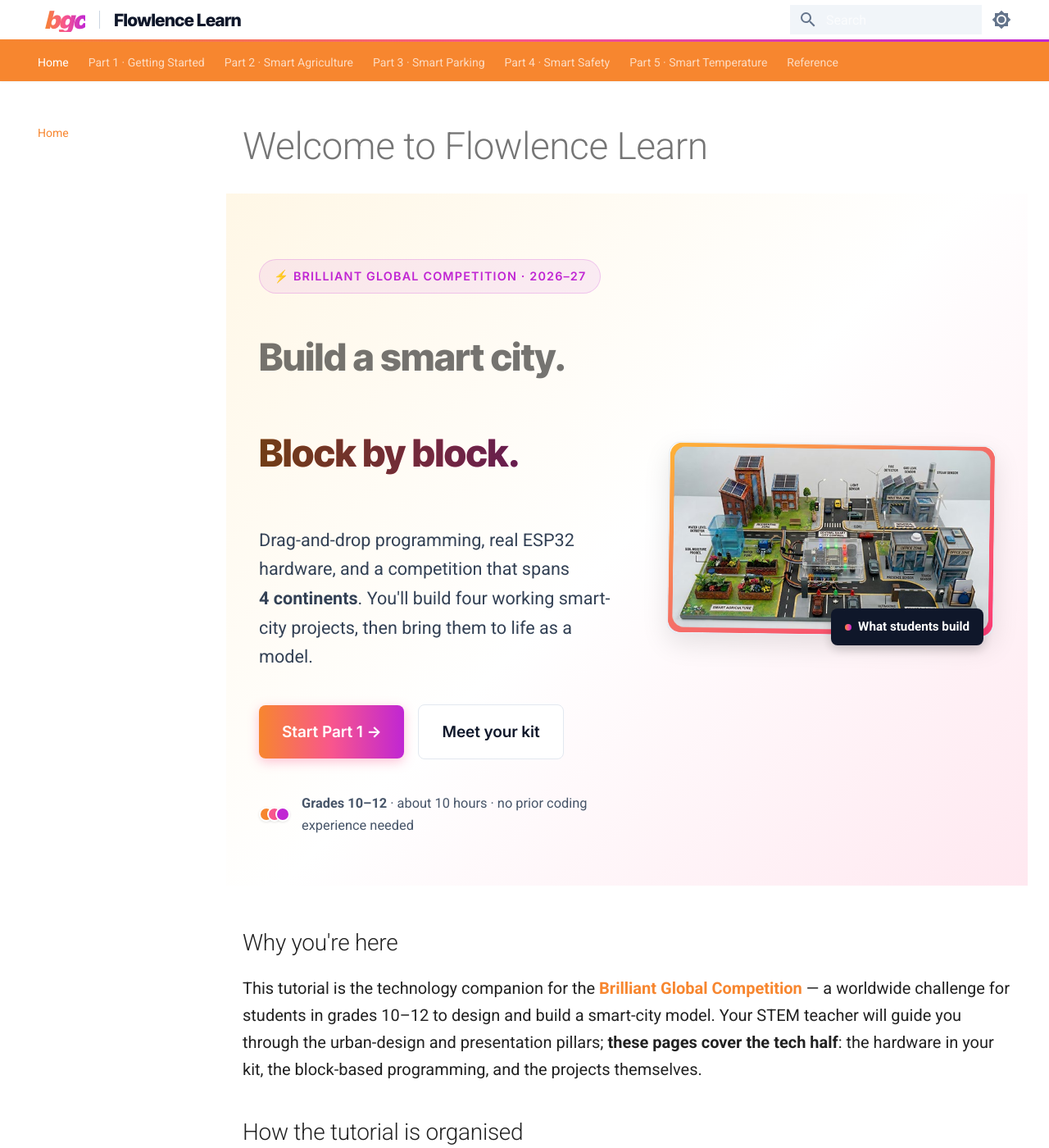
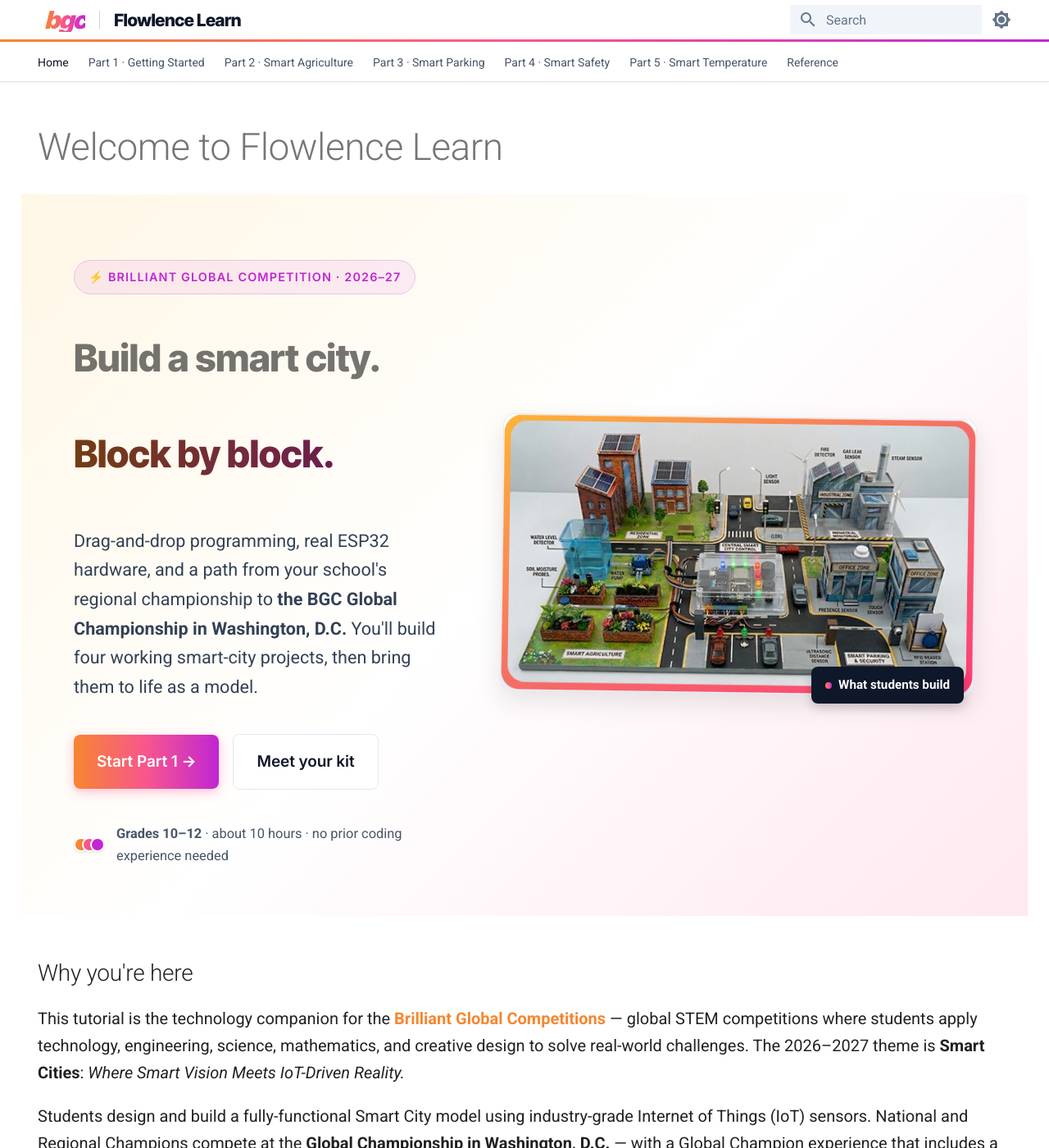
Before and after one commit to nabilibrahim101/flowlence-docs, an MkDocs documentation site: the page built from docs/index.md, in a window 1280 px wide and 1400 px high. Shown: the whole window at 82% size. Built offline with MkDocs 1.6.1 and Material for MkDocs 9.7.7, drawn with Linux system fonts in a browser that asks for light colours; some of the changed text lies outside the part shown.

Commit message:
feat(redesign): post-deploy feedback fixes (8 small adjustments)
- Hero image bigger (grid 1fr 1.25fr) — home.css
- Hero copy: drop '4 continents', mention 'Global Championship in Washington, D.C.';
  enrich 'Why you're here' with BGC's official mission language; URL bgc.education
- Home page: hide left sidebar + right TOC for full-width hero
- Top nav tabs: white background (was Material orange), ribbon line above stays
- Left sidebar nav font: 0.85rem (up from ~0.7rem default)
- Search input: fix placeholder contrast (was white-on-grey)
- Meet Your Kit image: switch to no-background asset, size up to 600px
- Try-it / Challenge cards: tighter padding + smaller badge

Co-Authored-By: Claude Sonnet 4.6 <noreply@anthropic.com>

```diff
--- a/docs/index.md
+++ b/docs/index.md
@@ -13,7 +16,7 @@ body_class: flowlence-home
 <h1 class="flowlence-hero__headline">Build a smart city.</h1>
 <h1 class="flowlence-hero__headline flowlence-hero__headline--gradient">Block by block.</h1>
 
-<p class="flowlence-hero__sub">Drag-and-drop programming, real ESP32 hardware, and a competition that spans <strong>4&nbsp;continents</strong>. You'll build four working smart-city projects, then bring them to life as a model.</p>
+<p class="flowlence-hero__sub">Drag-and-drop programming, real ESP32 hardware, and a path from your school's regional championship to <strong>the BGC Global Championship in Washington, D.C.</strong> You'll build four working smart-city projects, then bring them to life as a model.</p>
 
 <div class="flowlence-hero__ctas">
 <a class="flowlence-cta flowlence-cta--primary" href="getting-started/">Start Part 1 →</a>
@@ -37,7 +40,11 @@ body_class: flowlence-home
 
 ## Why you're here
 
-This tutorial is the technology companion for the **[Brilliant Global Competition](https://brilliantglobalcompetitions.com/)** — a worldwide challenge for students in grades 10–12 to design and build a smart-city model. Your STEM teacher will guide you through the urban-design and presentation pillars; **these pages cover the tech half**: the hardware in your kit, the block-based programming, and the projects themselves.
+This tutorial is the technology companion for the **[Brilliant Global Competitions](https://bgc.education)** — global STEM competitions where students apply technology, engineering, science, mathematics, and creative design to solve real-world challenges. The 2026–2027 theme is **Smart Cities**: *Where Smart Vision Meets IoT-Driven Reality.*
+
+Students design and build a fully-functional Smart City model using industry-grade Internet of Things (IoT) sensors. National and Regional Champions compete at the **Global Championship in Washington, D.C.** — with a Global Champion experience that includes a 3-day NASA workshop and visits to MIT and Harvard.
+
+Your STEM teacher guides the urban-design and presentation pillars; **these pages cover the tech half**: the hardware in your kit, the block-based programming, and the projects themselves.
 
 ## How the tutorial is organised
 
--- a/docs/stylesheets/chrome.css
+++ b/docs/stylesheets/chrome.css
@@ -174,3 +174,44 @@
   .flowlence-footer__cols { grid-template-columns: 1fr; gap: 1rem; }
   .flowlence-footer__legal { flex-direction: column; align-items: flex-start; }
 }
+
+/* ---------- Top nav tabs row · white instead of orange ---------- */
+/* The ribbon gradient line ABOVE the tabs (in the header) stays — see .flowlence-ribbon-line.
+   Only the .md-tabs row itself becomes white in light mode, slate in dark mode. */
+.md-tabs {
+  background-color: #ffffff;
+  color: var(--flowlence-slate);
+  border-bottom: 1px solid #e2e8f0;
+}
+.md-tabs__link {
+  color: #475569;
+  opacity: 1;
+}
+.md-tabs__link--active,
+.md-tabs__link:hover {
+  color: var(--flowlence-orange);
+  font-weight: 700;
+  opacity: 1;
+}
+[data-md-color-scheme="slate"] .md-tabs {
+  background-color: var(--flowlence-slate);
+  border-bottom-color: #334155;
+}
+[data-md-color-scheme="slate"] .md-tabs__link {
+  color: #cbd5e1;
+}
+[data-md-color-scheme="slate"] .md-tabs__link--active,
+[data-md-color-scheme="slate"] .md-tabs__link:hover {
+  color: var(--flowlence-orange-light);
+}
+
+/* ---------- Left sidebar nav · slightly larger font ---------- */
+.md-nav__link {
+  font-size: 0.85rem;  /* up from Material's ~0.7rem default — easier to read */
+}
+.md-nav__title {
+  font-size: 0.78rem;
+  font-weight: 700;
+  letter-spacing: 0.04em;
+  text-transform: uppercase;
+}
--- a/docs/stylesheets/content.css
+++ b/docs/stylesheets/content.css
@@ -141,7 +141,7 @@
   background: var(--ribbon-gradient-soft);
   border: 1px solid transparent;
   border-radius: 10px;
-  padding: 1.1rem 1.3rem;
+  padding: 0.85rem 1.1rem;
   box-shadow: 0 0 0 1px rgba(248, 86, 141, 0.12) inset;
 }
 .md-typeset .admonition.question > .admonition-title,
@@ -150,26 +150,26 @@
   color: var(--flowlence-slate);
   font-family: var(--font-display);
   font-weight: 800;
-  font-size: 1.05rem;
+  font-size: 0.95rem;
   text-transform: none;
   letter-spacing: -0.01em;
-  padding-left: 2.4rem;        /* room for the ⚡ badge */
+  padding-left: 2.1rem;
 }
 .md-typeset .admonition.question > .admonition-title::before,
 .md-typeset details.question > summary::before {
   content: "⚡";
   background: var(--ribbon-gradient);
   color: #fff;
-  width: 30px;
-  height: 30px;
+  width: 24px;
+  height: 24px;
   border-radius: 50%;
   display: flex;
   align-items: center;
   justify-content: center;
   position: absolute;
-  left: 0.75rem;
-  top: 0.75rem;
-  font-size: 0.95rem;
+  left: 0.6rem;
+  top: 0.6rem;
+  font-size: 0.78rem;
   font-weight: 800;
   -webkit-mask: none;
   mask: none;
--- a/docs/stylesheets/extra.css
+++ b/docs/stylesheets/extra.css
@@ -7,9 +7,19 @@
 /* ---------- Search bar (keep close to default but tweak background) ---------- */
 .md-search__input {
   background-color: #f1f5f9;
+  color: var(--flowlence-slate);
+}
+.md-search__input::placeholder {
+  color: #64748b;
+  opacity: 1;
 }
 [data-md-color-scheme="slate"] .md-search__input {
   background-color: #1e293b;
+  color: #f1f5f9;
+}
+[data-md-color-scheme="slate"] .md-search__input::placeholder {
+  color: #94a3b8;
+  opacity: 1;
 }
 
 /* ---------- Header icons ---------- */
--- a/docs/stylesheets/home.css
+++ b/docs/stylesheets/home.css
@@ -21,7 +21,7 @@
   max-width: 1100px;
   margin: 0 auto;
   display: grid;
-  grid-template-columns: 1.1fr 1fr;
+  grid-template-columns: 1fr 1.25fr;
   gap: 3rem;
   align-items: center;
 }
```
Also changed, not shown: other parts of docs/index.md (+3 -0 lines), docs/getting-started/meet-your-kit.md (+1 -1 lines).
